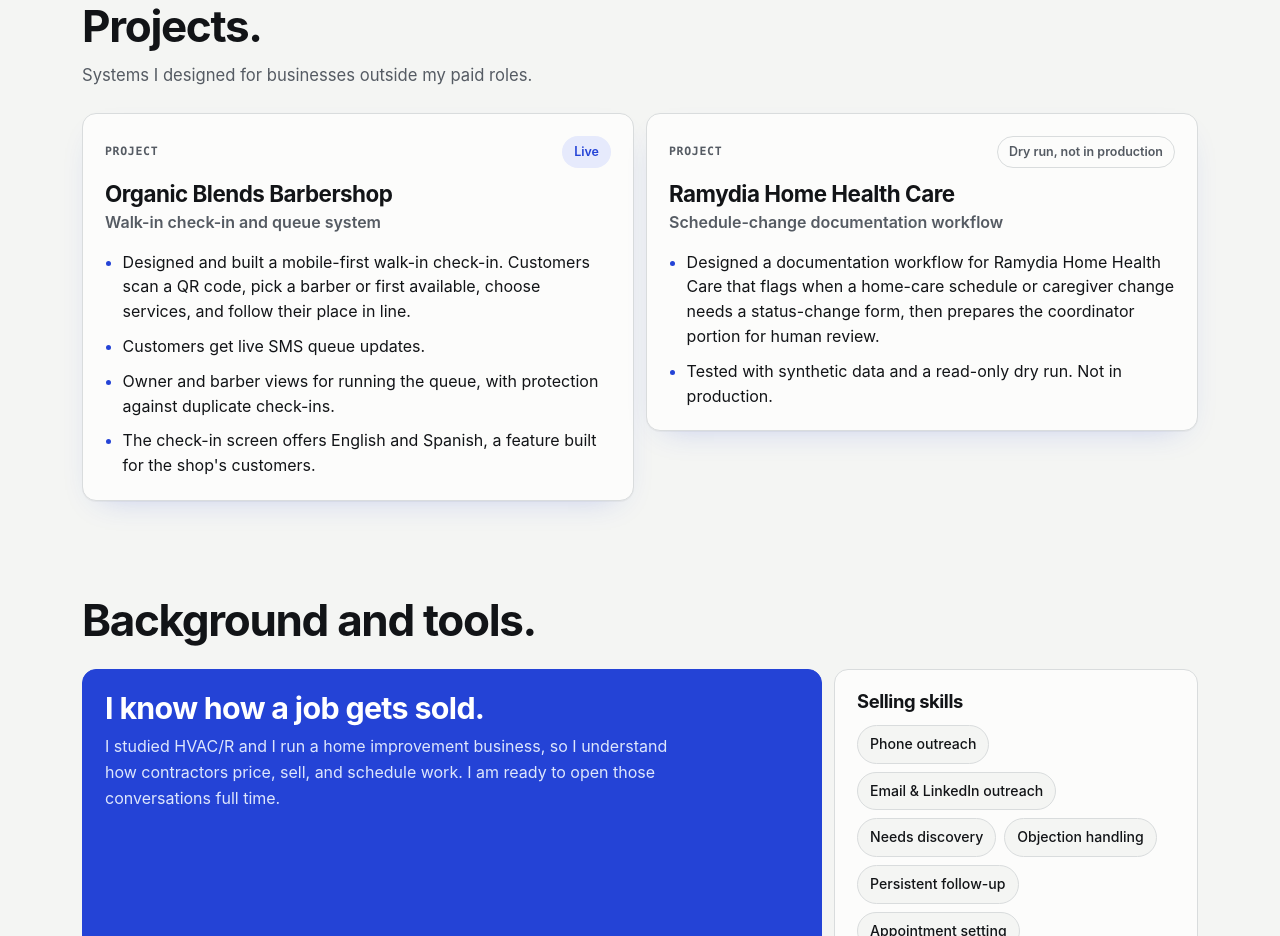
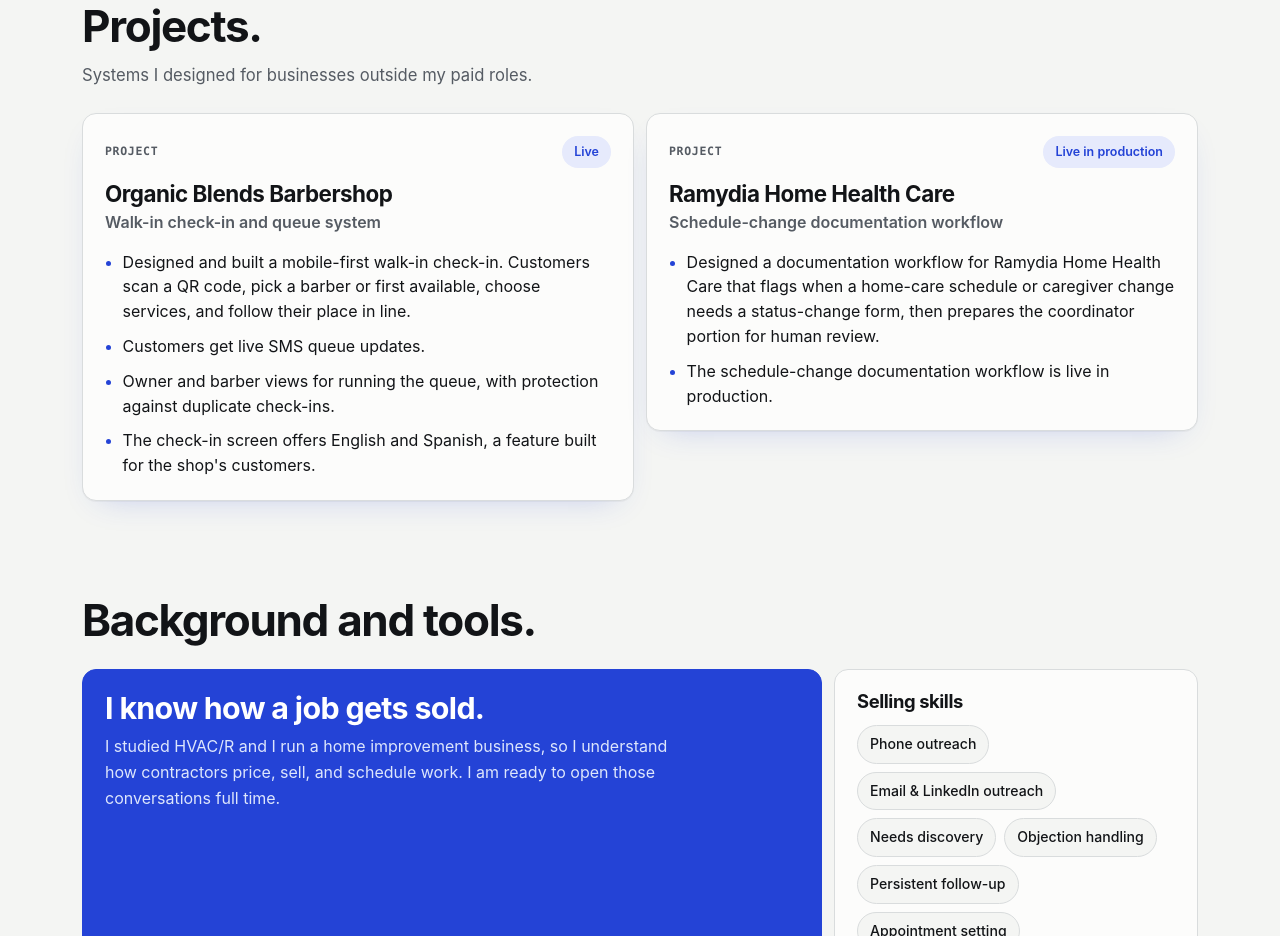
Before and after one commit to SimplisticHandyman/jeremy-rodriguez-operations, a plain HTML site: page site/index.html in a window 1280 px wide. Shown: the part 2697-3633 px from the top of the page. Drawn offline with Linux system fonts and the light colour scheme.

Commit message:
Mark Ramydia schedule-change workflow as live in production
Jeremy confirmed on 2026-11-18 (America/New_York) that the Ramydia Home
Health Care schedule-change documentation workflow is live in production.
Update the project status pill (now is-live) and second bullet, and the
site README rule. No other claims or metrics added.

Co-Authored-By: Claude Opus 5.5 <noreply@anthropic.com>

```diff
--- a/site/index.html
+++ b/site/index.html
@@ -213,13 +213,13 @@
           <article class="proj">
             <header class="proj-head">
               <span class="proj-kind">Project</span>
-              <span class="proj-status">Dry run, not in production</span>
+              <span class="proj-status is-live">Live in production</span>
             </header>
             <h3>Ramydia Home Health Care</h3>
             <p class="proj-what">Schedule-change documentation workflow</p>
             <ul class="proj-items">
               <li>Designed a documentation workflow for Ramydia Home Health Care that flags when a home-care schedule or caregiver change needs a status-change form, then prepares the coordinator portion for human review.</li>
-              <li>Tested with synthetic data and a read-only dry run. Not in production.</li>
+              <li>The schedule-change documentation workflow is live in production.</li>
             </ul>
           </article>
         </div>
```
Also changed, not shown: 1 other file.
